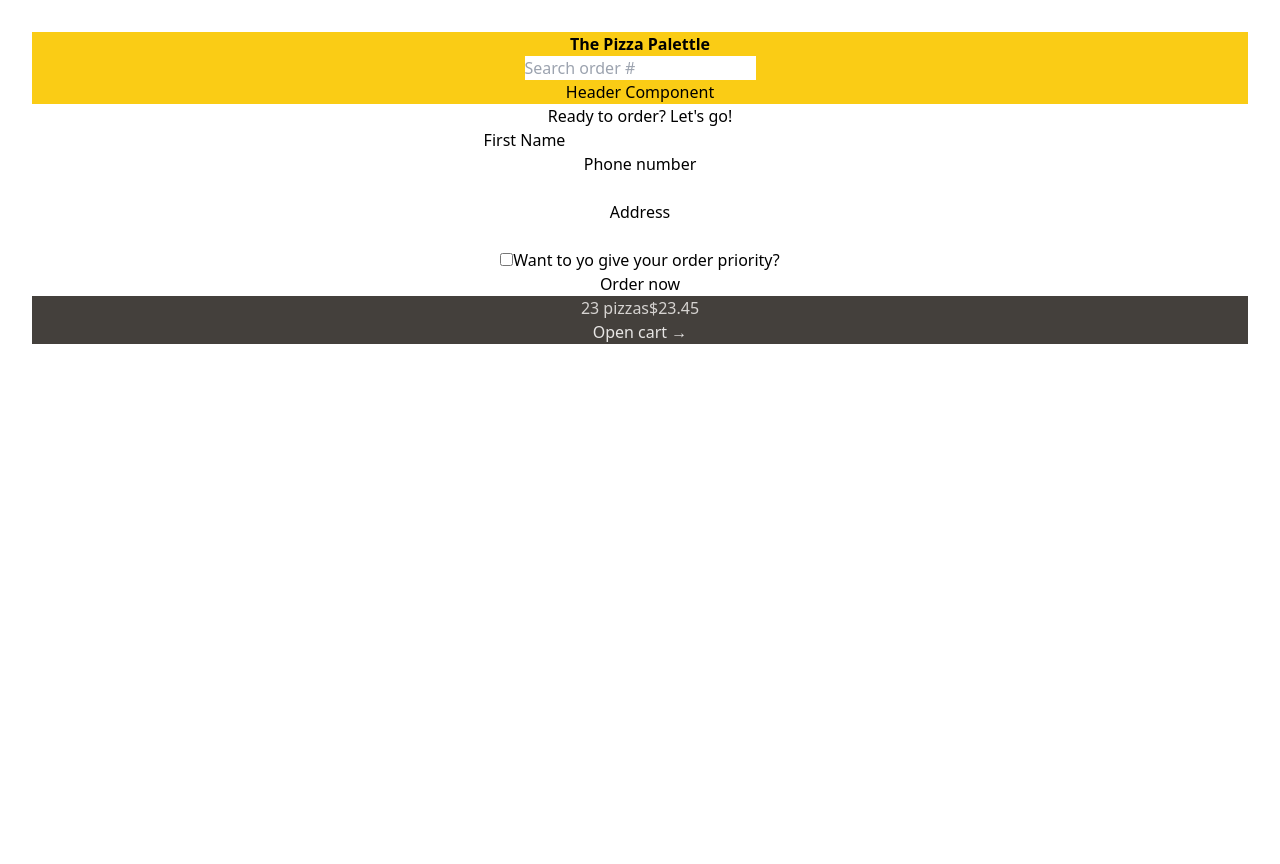
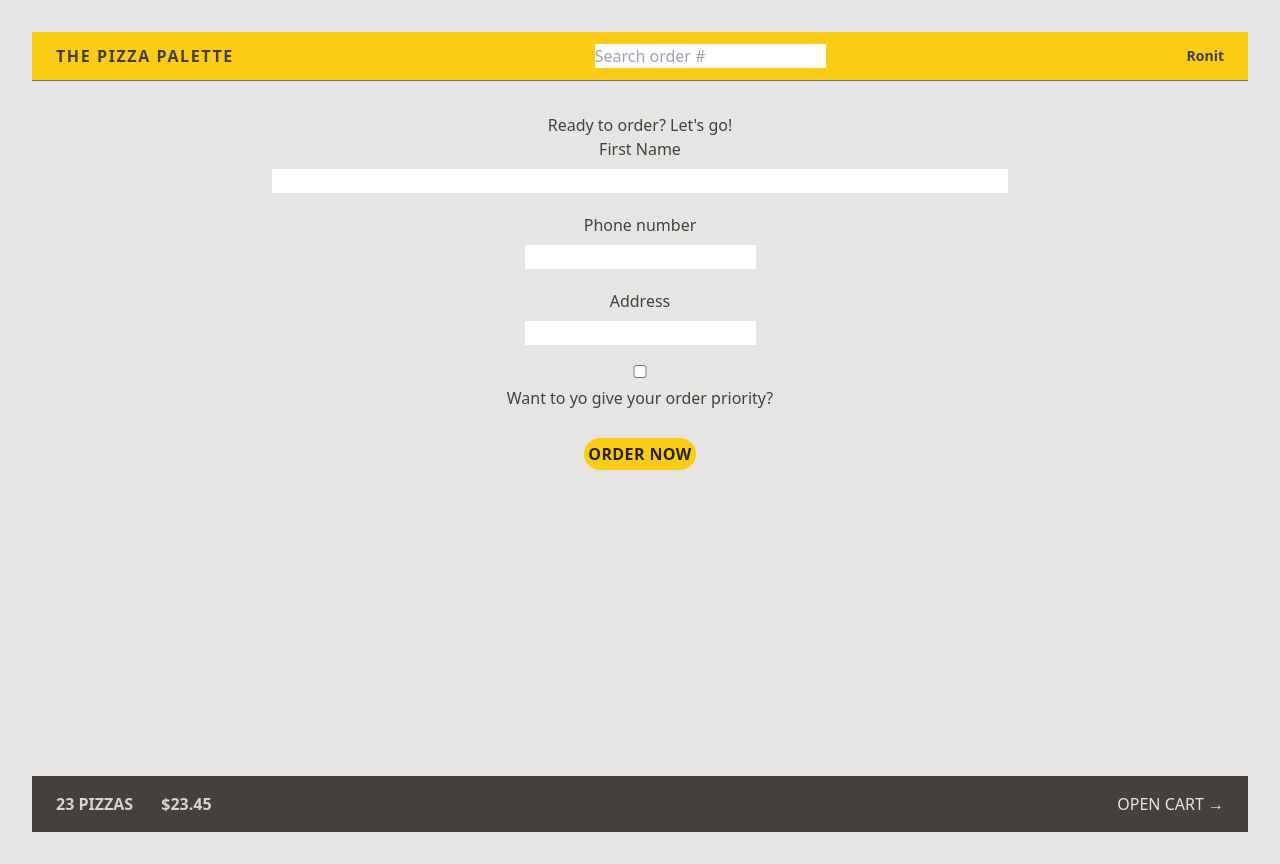
Before and after one commit to cyro17/the-pizza-palette, a React (Vite) app: page /order/new in a window 1280 px wide. Before the commit the page ends 800 px from the top, so only its background shows below. Built offline with nearby package versions, Linux system fonts and the light colour scheme.

Commit message:
new order page styled

```diff
--- a/index.html
+++ b/index.html
@@ -1,4 +1,4 @@
-<!DOCTYPE html>
+<!doctype html>
 <html lang="en">
   <head>
     <meta charset="UTF-8" />
@@ -6,7 +6,7 @@
     <meta name="viewport" content="width=device-width, initial-scale=1.0" />
     <title>The Pizza Palette</title>
   </head>
-  <body>
+  <body class="bg-stone-200 text-stone-700">
     <div id="root"></div>
     <script type="module" src="/src/main.jsx"></script>
   </body>
--- a/src/features/cart/Cart.jsx
+++ b/src/features/cart/Cart.jsx
@@ -1,23 +1,23 @@
-import { Link } from 'react-router-dom';
+import { Link } from "react-router-dom";
 
 const fakeCart = [
   {
     pizzaId: 12,
-    name: 'Mediterranean',
+    name: "Mediterranean",
     quantity: 2,
     unitPrice: 16,
     totalPrice: 32,
   },
   {
     pizzaId: 6,
-    name: 'Vegetale',
+    name: "Vegetale",
     quantity: 1,
     unitPrice: 13,
     totalPrice: 13,
   },
   {
     pizzaId: 11,
-    name: 'Spinach and Mushroom',
+    name: "Spinach and Mushroom",
     quantity: 1,
     unitPrice: 15,
     totalPrice: 15,
@@ -29,7 +29,9 @@ function Cart() {
 
   return (
     <div>
-      <Link to="/menu">&larr; Back to menu</Link>
+      <Link to="/menu" className="text-sm text-blue-500 hover:text-blue-900">
+        &larr; Back to menu
+      </Link>
 
       <h2>Your cart, %NAME%</h2>
 
--- a/src/features/cart/CartOverview.jsx
+++ b/src/features/cart/CartOverview.jsx
@@ -2,9 +2,12 @@ import { Link } from "react-router-dom";
 
 function CartOverview() {
   return (
-    <div className="bg-stone-700 text-stone-200">
-      <p className="text-stone-300">
-        <span>23 pizzas</span>
+    <div
+      className="bg-stone-700  text-stone-200 text-left text-sm
+      p-4 uppercase px-4 py-4 sm:px-6 md:text-base flex items-center justify-between"
+    >
+      <p className="space-x-4 text-stone-300 font-semibold sm:space-x-6">
+        <span>23 pizzas </span>
         <span>$23.45</span>
       </p>
       <Link to="/cart">Open cart &rarr;</Link>
--- a/src/features/order/CreateOrder.jsx
+++ b/src/features/order/CreateOrder.jsx
@@ -5,7 +5,7 @@ import { createOrder } from "../../services/apiRestaurant";
 // https://uibakery.io/regex-library/phone-number
 const isValidPhone = (str) =>
   /^\+?\d{1,4}?[-.\s]?\(?\d{1,3}?\)?[-.\s]?\d{1,4}[-.\s]?\d{1,4}[-.\s]?\d{1,9}$/.test(
-    str
+    str,
   );
 
 const fakeCart = [
@@ -42,16 +42,16 @@ function CreateOrder() {
   const cart = fakeCart;
 
   return (
-    <div>
+    <div className="px-4 py-8 ">
       <h2>Ready to order? Let's go!</h2>
 
       <Form method="POST">
-        <div>
+        <div className="mb-5 flex flex-col gap-2 ">
           <label>First Name</label>
           <input type="text" name="customer" required />
         </div>
 
-        <div>
+        <div className="mb-5 flex flex-col gap-2">
           <label>Phone number</label>
           <div>
             <input type="tel" name="phone" required />
@@ -59,14 +59,14 @@ function CreateOrder() {
           {formErrors?.phone && <p>{formErrors.phone}</p>}
         </div>
 
-        <div>
+        <div className="mb-5 flex flex-col gap-2">
           <label>Address</label>
           <div>
             <input type="text" name="address" required />
           </div>
         </div>
 
-        <div>
+        <div className="mb-5 flex flex-col gap-2">
           <input
             type="checkbox"
             name="priority"
@@ -84,7 +84,14 @@ function CreateOrder() {
             value={JSON.stringify(cart)}
             required
           />
-          <button disabled={isSubmitting}>
+          <button
+            disabled={isSubmitting}
+            className="bg-yellow-400 font-semibold text-stone-800 my-2 px-1 py-1
+              inline-block rounded-full uppercase tracking-wide
+             hover:bg-yellow-300 hover:ring-yellow-300 hover:offset-2 transition-colors duration-300
+             focus:outline-none focus:ring-yellow-300 focus:ring focus:offset-2
+             disabled:cursor-not-allowed disabled:bg-slate-600"
+          >
             {isSubmitting ? "Placing order..." : "Order now"}
           </button>
         </div>
--- a/src/features/user/CreateUser.jsx
+++ b/src/features/user/CreateUser.jsx
@@ -1,7 +1,7 @@
-import { useState } from 'react';
+import { useState } from "react";
 
 function CreateUser() {
-  const [username, setUsername] = useState('');
+  const [username, setUsername] = useState("");
 
   function handleSubmit(e) {
     e.preventDefault();
@@ -9,16 +9,19 @@ function CreateUser() {
 
   return (
     <form onSubmit={handleSubmit}>
-      <p>👋 Welcome! Please start by telling us your name:</p>
+      <p className="mb-4 text-sm text-stone-600 md:text-base ">
+        👋 Welcome! Please start by telling us your name:
+      </p>
 
       <input
         type="text"
         placeholder="Your full name"
         value={username}
         onChange={(e) => setUsername(e.target.value)}
+        className="w-72"
       />
 
-      {username !== '' && (
+      {username !== "" && (
         <div>
           <button>Start ordering</button>
         </div>
--- /dev/null
+++ b/src/features/user/Username.jsx
@@ -0,0 +1,5 @@
+function Username() {
+  return <div className="hidden text-sm font-semibold md:block ">Ronit</div>;
+}
+
+export default Username;
--- a/src/ui/AppLayout.jsx
+++ b/src/ui/AppLayout.jsx
@@ -7,13 +7,15 @@ function AppLayout() {
   const navigation = useNavigation();
   const isLoading = navigation.state === "loading";
   return (
-    <div className="layout">
+    <div className="grid grid-rows-[auto_1fr_auto] h-screen">
       {isLoading && <Loader />}
 
       <Header />
-      <main>
-        <Outlet />
-      </main>
+      <div className="overflow-scroll">
+        <main className="mx-auto max-w-3xl ">
+          <Outlet />
+        </main>
+      </div>
       <CartOverview />
     </div>
   );
--- a/src/ui/Header.jsx
+++ b/src/ui/Header.jsx
@@ -1,15 +1,17 @@
 import { Link } from "react-router-dom";
 import SearchOrder from "../features/order/SearchOrder";
+import Username from "../features/user/Username";
 
 function Header() {
   return (
-    <div className="bg-yellow-400">
-      <Link to="/">
-        <strong>The Pizza Palettle</strong>
+    <header className="flex items-center justify-between bg-yellow-400 text-left border-b border-stone-500 px-4 py-3 sm:px-6">
+      <Link to="/" className="tracking-widest font-bold uppercase">
+        The Pizza Palette
       </Link>
       <SearchOrder />
-      <p>Header Component</p>
-    </div>
+
+      <Username />
+    </header>
   );
 }
 
--- a/src/ui/Home.jsx
+++ b/src/ui/Home.jsx
@@ -1,13 +1,20 @@
+import CreateUser from "../features/user/CreateUser";
+
 function Home() {
   return (
-    <div>
-      <h1 className=" text-xl text-stone-700 font-semibold text-center">
+    <div className="my-10 px-4 sm:my-16 text-center">
+      <h1
+        className=" mb-8 text-xl text-stone-700 font-semibold
+      text-center md:text-3xl"
+      >
         The best pizza.
         <br />
         <span className="text-yellow-500">
           Straight out of the oven, straight to you.
         </span>
       </h1>
+
+      <CreateUser />
     </div>
   );
 }
```
